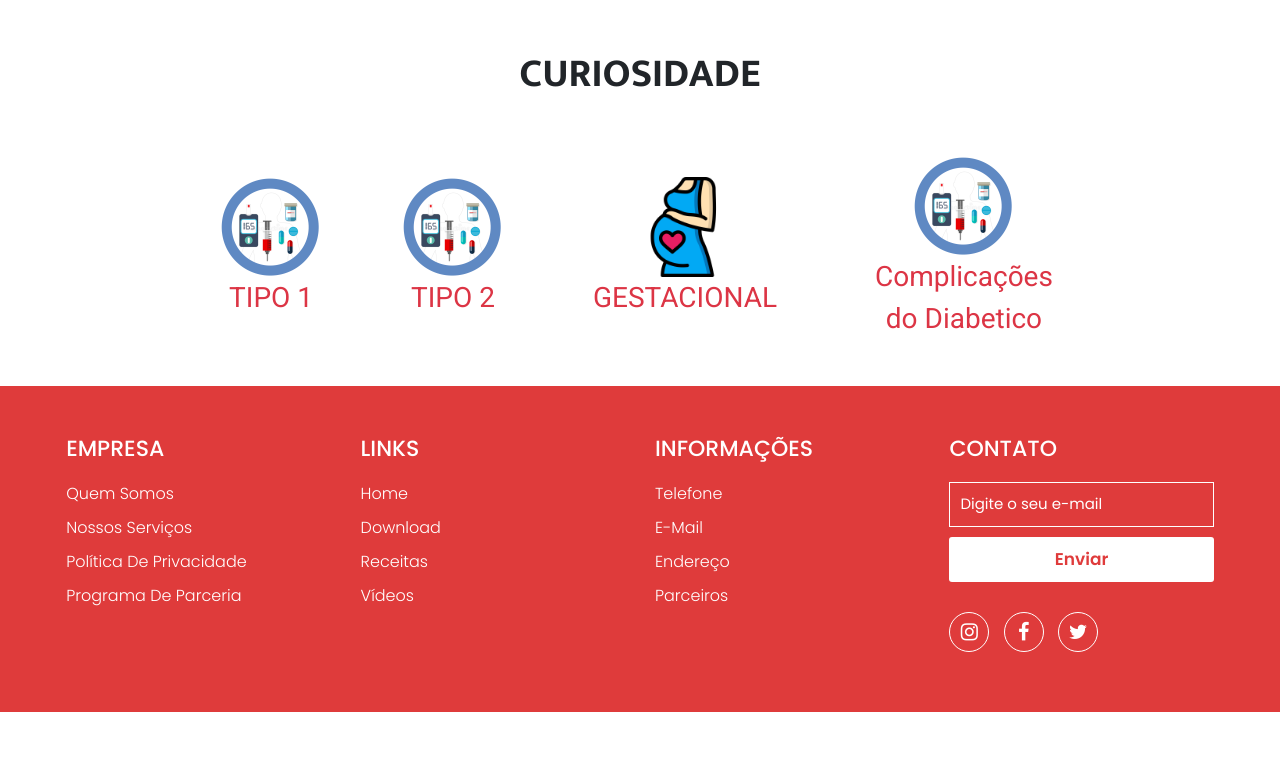
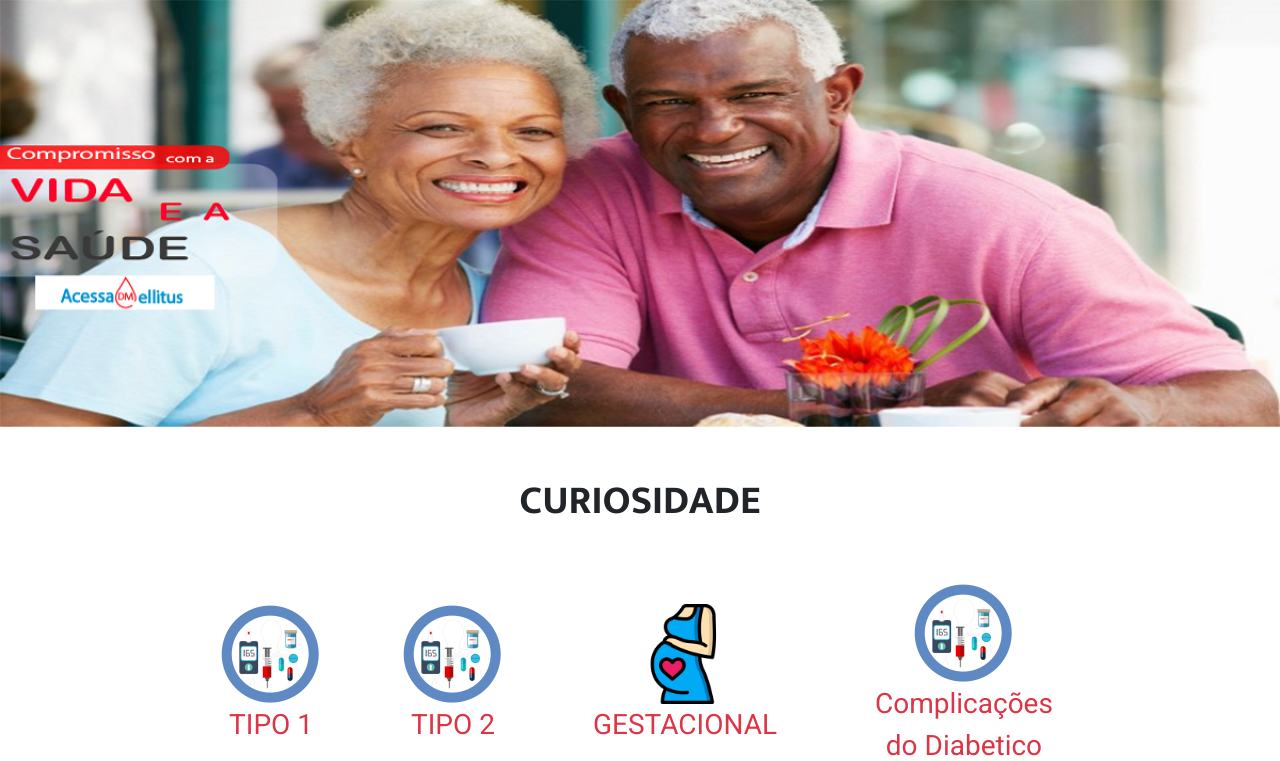
Before and after one commit to gabrielsantiag0/site-Porti, a PHP site: page /index.php in a window 1280 px wide. Shown: the part 74-835 px from the top of the page. Before the commit the page ends 786 px from the top, so only its background shows below. Run offline with PHP 8.4, Linux system fonts and the light colour scheme.

Commit message:
carousel

```diff
--- a/carousel.php
+++ b/carousel.php
@@ -8,6 +8,13 @@
     <title>Carrossel index</title>
 </head>
 <body>
-
+<div id="carouselExampleSlidesOnly" class="carousel slide" data-bs-ride="carousel">
+  <div class="carousel-inner">
+    <div class="carousel-item active">
+      <img src="img/Compromisso_Com_A_Vida.png" class="d-block w-100" alt="...">
+    </div>
+    </div>
+  </div>
+</div>
 </body>
 </html>
```
Also changed, not shown: Img/Compromisso_Com_A_Vida.png, Img/logopequenawebCE.png (added).
